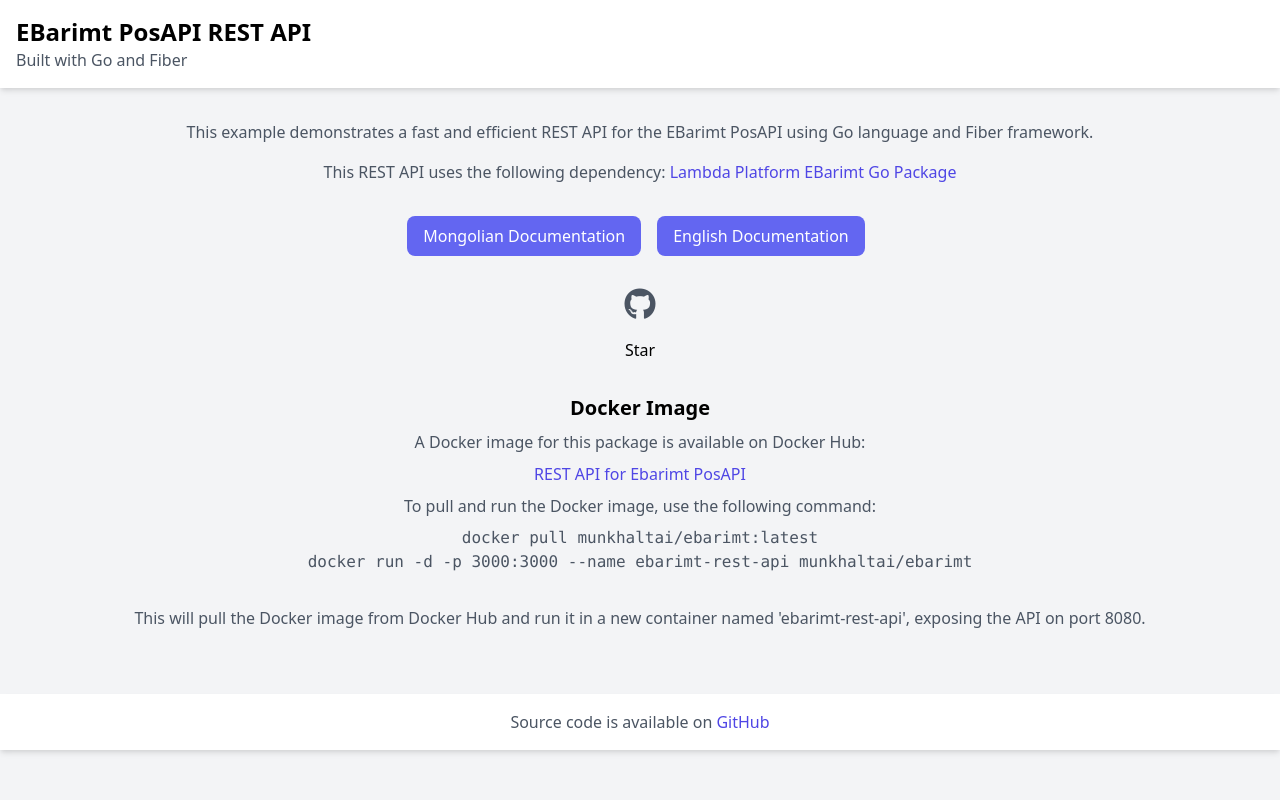
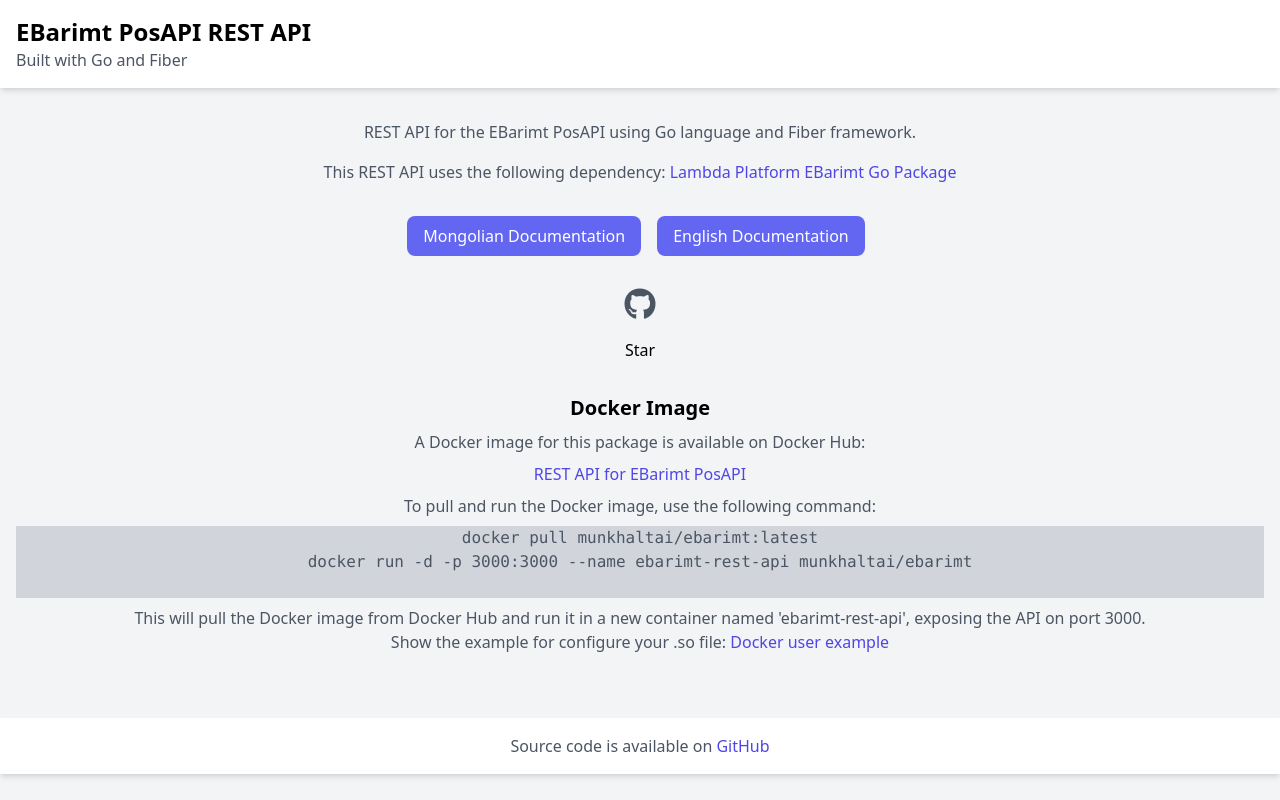
Before and after one commit to lambda-platform/ebarimt-rest-api, a plain HTML site: page docs/index.html in a window 1280 px wide. Drawn offline with nearby package versions, Linux system fonts and the light colour scheme.

Commit message:
docker example

```diff
--- a/docs/index.html
+++ b/docs/index.html
@@ -3,7 +3,7 @@
 <head>
     <meta charset="UTF-8">
     <meta name="viewport" content="width=device-width, initial-scale=1.0">
-    <title>EBarimt PosAPI REST API with Go and Fiber</title>
+    <title>REST API for EBarimt PosAPI with Go and Fiber</title>
     <link rel="stylesheet" href="https://cdn.jsdelivr.net/npm/tailwindcss@2.0.0/dist/tailwind.min.css">
     <link rel="stylesheet" href="https://cdnjs.cloudflare.com/ajax/libs/font-awesome/6.0.0-beta3/css/all.min.css"
           integrity="sha384-KyZXEAg3QhqLMpG8r+Knujsl5/6en8XCp+HHAAK5GSLf2xlYtvJ8U2Q4U+9cuEnJoa3"
@@ -17,7 +17,7 @@
 </header>
 <main class="px-4 py-8 mx-auto text-center">
     <p class="text-gray-600">
-        This example demonstrates a fast and efficient REST API for the EBarimt PosAPI using Go language and Fiber
+        REST API for the EBarimt PosAPI using Go language and Fiber
         framework.
     </p>
     <p class="text-gray-600 my-4">
@@ -45,19 +45,22 @@
         <p class="text-gray-600 mt-2">A Docker image for this package is available on Docker Hub:</p>
         <p class="text-gray-600 mt-2">
             <a href="https://hub.docker.com/r/munkhaltai/ebarimt"
-               class="text-indigo-600 hover:text-indigo-800">REST API for Ebarimt PosAPI</a>
+               class="text-indigo-600 hover:text-indigo-800">REST API for EBarimt PosAPI</a>
         </p>
         <p class="text-gray-600 mt-2">
             To pull and run the Docker image, use the following command:
         </p>
-        <pre class="text-gray-600 mt-2">
+        <pre class="bg-gray-300 text-gray-600 mt-2">
 <code>docker pull munkhaltai/ebarimt:latest
 docker run -d -p 3000:3000 --name ebarimt-rest-api munkhaltai/ebarimt
 </code>
 </pre>
         <p class="text-gray-600 mt-2">
             This will pull the Docker image from Docker Hub and run it in a new container named 'ebarimt-rest-api',
-            exposing the API on port 8080.
+            exposing the API on port 3000. <br>
+            Show the example for configure your .so file: <a
+                href="https://github.com/lambda-platform/ebarimt-rest-api/tree/main/docker-example" target="_blank"
+                class="text-indigo-600 hover:text-indigo-800">Docker user example</a>
         </p>
     </div>
 </main>
```
